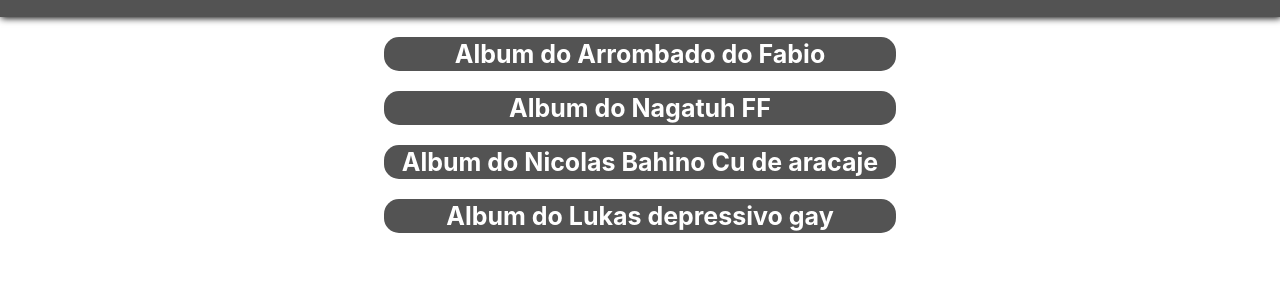
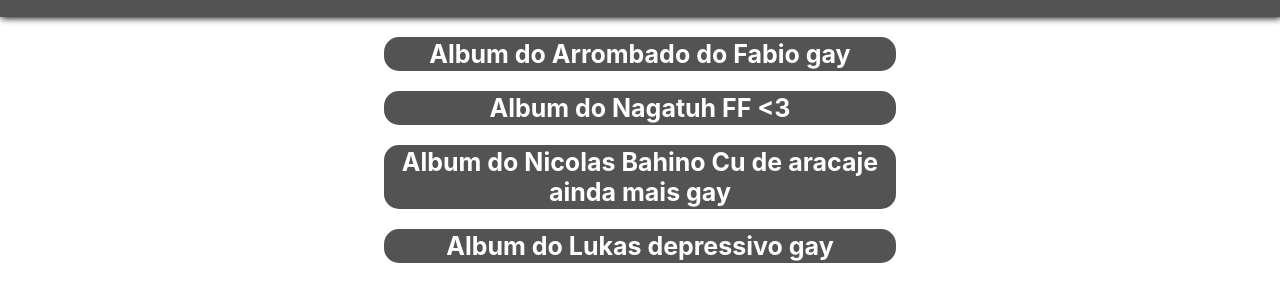
Before and after one commit to nosdezin/Museu-novo, a plain HTML site: page index.html in a window 1280 px wide. Shown: the part 63-364 px from the top of the page. Drawn offline with Linux system fonts and the light colour scheme.

Commit message:
Update index.html

```diff
--- a/index.html
+++ b/index.html
@@ -28,7 +28,7 @@
         </div>
 -->
 
-        <button type="button" id="btnFabio" class="Botao-Classe">Album do Arrombado do Fabio</button>
+        <button type="button" id="btnFabio" class="Botao-Classe">Album do Arrombado do Fabio gay</button>
         <div id="fabio" hidden>
             <img src="imagens/fabio (2).png" draggable="false">
             <img src="imagens/fabio (3).png" draggable="false">
@@ -47,7 +47,7 @@
             <img src="imagens/fabio gay.jpg" draggable="false">
         </div>
 
-        <button type="button" id="btnMoises" class="Botao-Classe">Album do Nagatuh FF</button>
+        <button type="button" id="btnMoises" class="Botao-Classe">Album do Nagatuh FF <3</button>
         <div id="moises" hidden>
             <img src="imagens/moisecr7.png" draggable="false">
             <img src="imagens/moises (2).png" draggable="false">
@@ -64,7 +64,7 @@
             <img src="imagens/nagato edit.png" draggable="false">
         </div>
 
-        <button type="button" id="btnNicolas" class="Botao-Classe">Album do Nicolas Bahino Cu de aracaje</button>
+        <button type="button" id="btnNicolas" class="Botao-Classe">Album do Nicolas Bahino Cu de aracaje ainda mais gay</button>
         <div id="nicolas" hidden>
             <img src="imagens/nciolas.png" draggable="false">
             <img src="imagens/nciolasBrilho.png" draggable="false">
```
